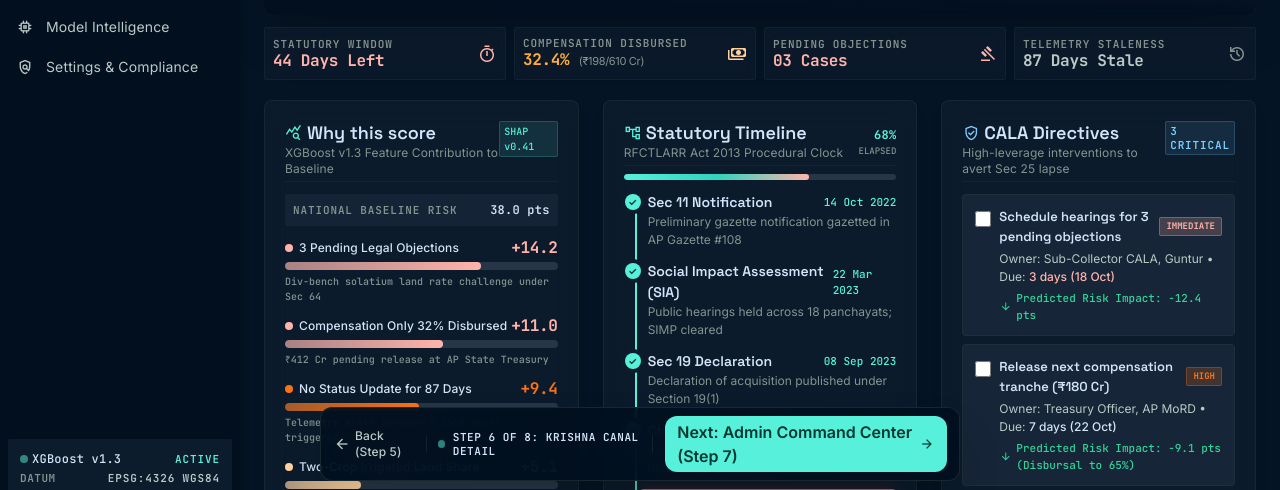
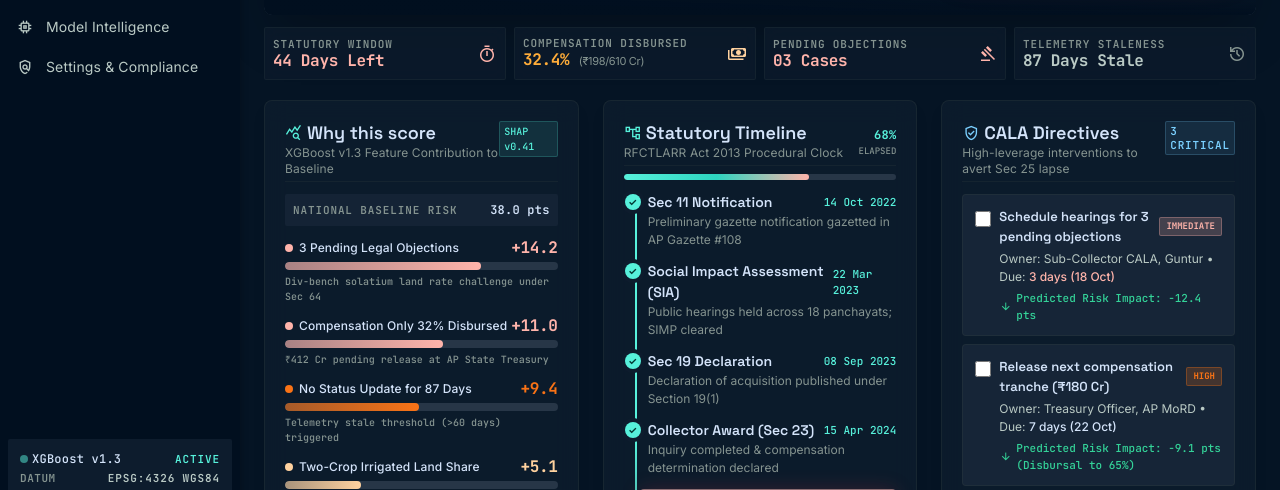
Before and after one commit to mdnavedanjum90-source/SIH-26017, a plain HTML site: page stitch_bhoomidrishti_design_system_guide/bhoomidrishti_project_detail_krishna_canal_extension/code.html in a window 1280 px wide. Shown: the part 295-785 px from the top of the page. Drawn offline with nearby package versions, Linux system fonts and the light colour scheme; grey boxes are pictures that could not be loaded.

Commit message:
Update code.html

```diff
--- a/stitch_bhoomidrishti_design_system_guide/bhoomidrishti_project_detail_krishna_canal_extension/code.html
+++ b/stitch_bhoomidrishti_design_system_guide/bhoomidrishti_project_detail_krishna_canal_extension/code.html
@@ -603,4 +603,4 @@
   </script>
 </div></main><footer class="w-full bg-surface-container-lowest/80 backdrop-blur-md py-space-md px-gutter-lg flex flex-col md:flex-row items-center justify-between gap-space-sm"><div class="flex items-center gap-space-sm text-outline font-label-caps text-label-caps"><span class="text-primary font-bold">BHOOMIDRISHTI</span><span class="">•</span><span class="">DEPARTMENT OF LAND RESOURCES</span><span class="">•</span><span class="">GOVERNMENT OF INDIA</span></div><div class="flex items-center gap-space-md text-on-surface-variant font-label-caps text-label-caps"><span class="">RFCTLARR ACT 2013 DECISION SUPPORT ENGINE</span><span class="text-outline">|</span><span class="">OFFICIAL SECURE TELEMETRY</span></div></footer></div>
 
-<div class="fixed bottom-6 left-1/2 -translate-x-1/2 z-50 flex items-center gap-space-md px-space-md py-2 rounded-full bg-surface-container-lowest/90 backdrop-blur-xl border border-outline-variant/40 shadow-2xl"><a href="#" class="inline-flex items-center gap-1 text-on-surface-variant hover:text-on-surface text-body-sm font-medium transition-colors"><span class="material-symbols-outlined text-[18px]">arrow_back</span><span class="">Back (Step 5)</span></a><span class="h-4 w-[1px] bg-outline-variant/30"></span><div class="flex items-center gap-2"><span class="w-2 h-2 rounded-full bg-primary animate-pulse"></span><span class="font-label-caps text-label-caps text-on-surface uppercase tracking-wider font-semibold">Step 6 of 8: Krishna Canal Detail</span></div><span class="h-4 w-[1px] bg-outline-variant/30"></span><a href="#" class="inline-flex items-center gap-1.5 px-space-md py-1 rounded-full bg-primary text-on-primary font-body-sm font-semibold hover:bg-primary-container transition-all active:scale-95 shadow-sm"><span class="">Next: Admin Command Center (Step 7)</span><span class="material-symbols-outlined text-[16px]">arrow_forward</span></a></div></body></html>
+</body></html>
```
